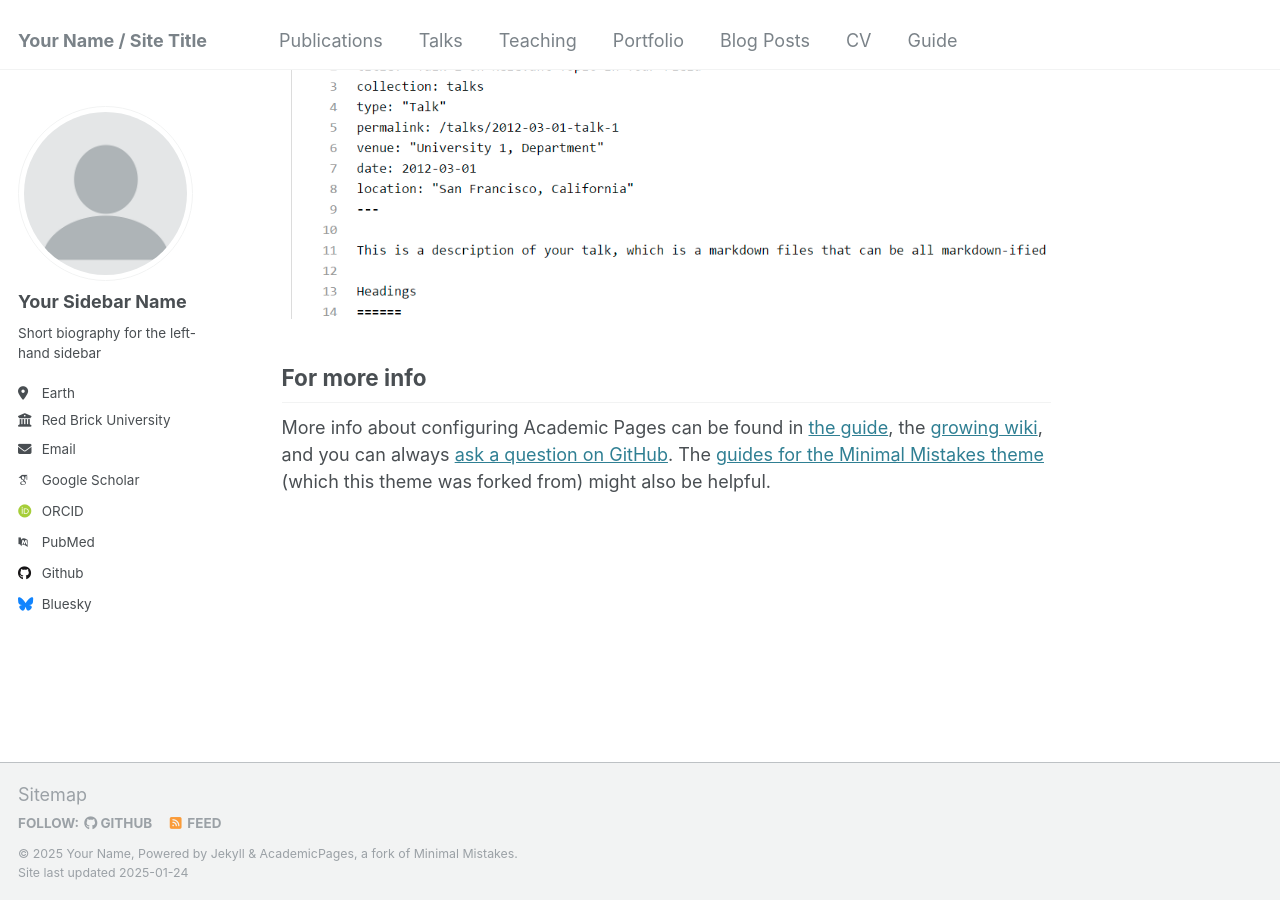
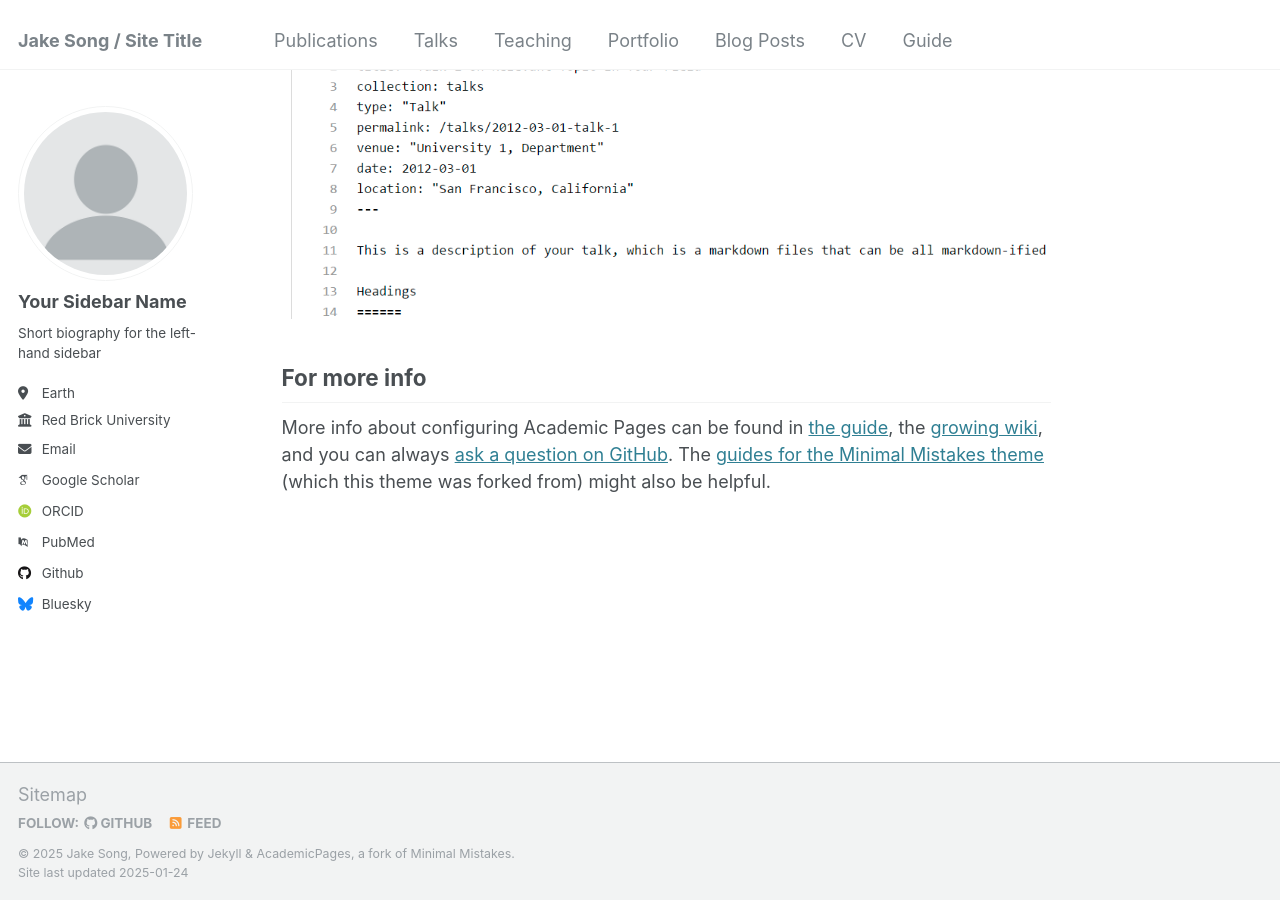
Before and after one commit to jakesong15/jakesong15.github.io, a Jekyll site: the page built from _pages/about.md, in a window 1280 px wide and 900 px high, scrolled down 2643 px. Built offline with Jekyll 4.4.1, drawn with Linux system fonts in a browser that asks for light colours; some web fonts are replaced.

Commit message:
Update _config.yml

```diff
--- a/_config.yml
+++ b/_config.yml
@@ -8,9 +8,9 @@
 
 # Basic Site Settings
 locale                   : "en-US"
-title                    : "Your Name / Site Title"
+title                    : "Jake Song / Site Title"
 title_separator          : "-"
-name                     : &name "Your Name"
+name                     : &name "Jake Song"
 description              : &description "personal description"
 url                      : https://academicpages.github.io # the base hostname & protocol for your site e.g. "https://[your GitHub username].github.io"
 baseurl                  : "" # the subpath of your site, e.g. "/blog"
```
